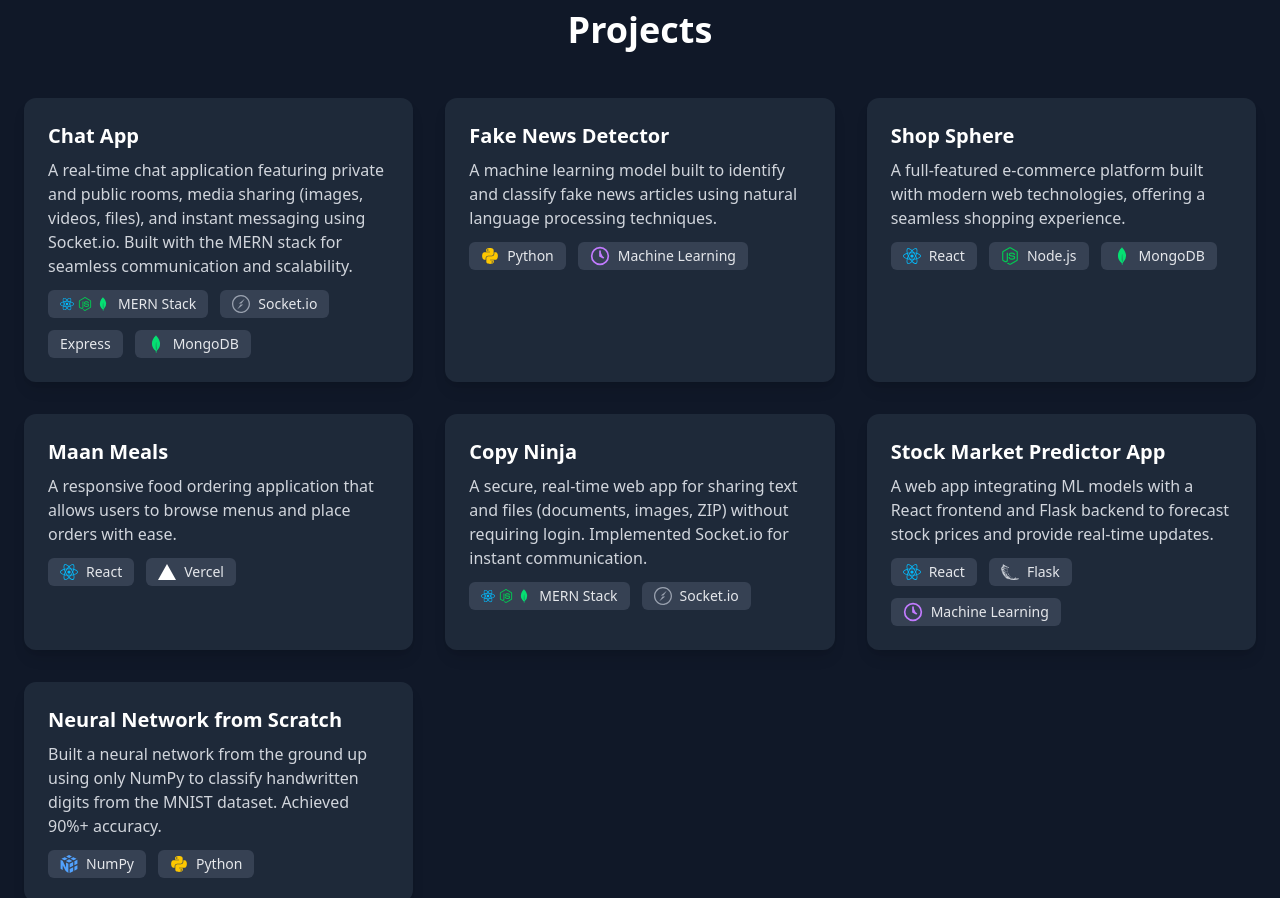
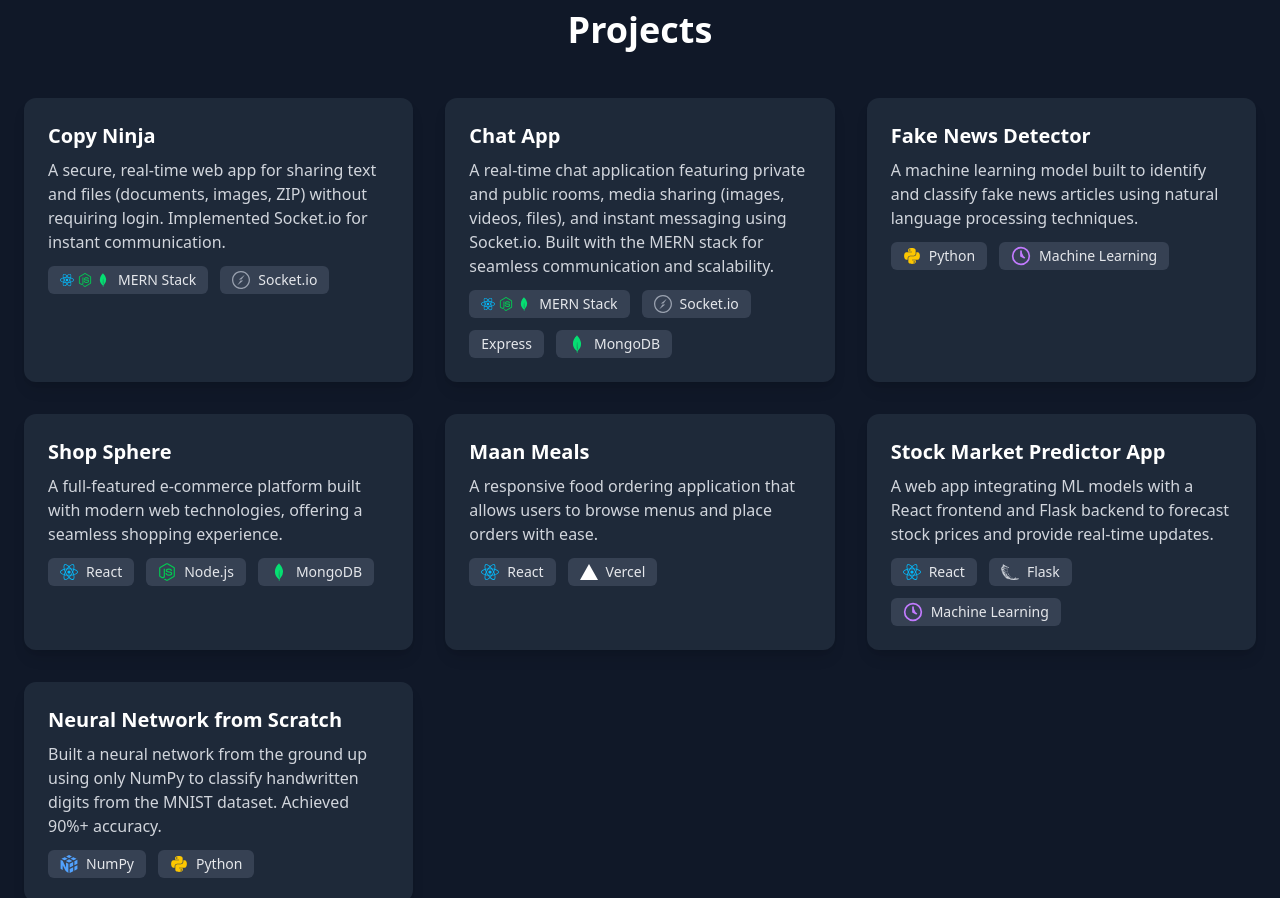
Before and after one commit to Ayushmaan218/portfolio, a React (Vite) app: page / in a window 1280 px wide. Shown: the part 1940-2838 px from the top of the page. Built offline with nearby package versions, Linux system fonts and the light colour scheme.

Commit message:
Update App.jsx

```diff
--- a/src/App.jsx
+++ b/src/App.jsx
@@ -422,11 +422,11 @@ const techIcons = {
 
 const Projects = () => {
     const projectData = [
+        { title: "Copy Ninja", description: "A secure, real-time web app for sharing text and files (documents, images, ZIP) without requiring login. Implemented Socket.io for instant communication.", link: "https://copy-ninja-io.onrender.com/", technologies: ["MERN Stack", "Socket.io"] },
         { title: "Chat App", description: "A real-time chat application featuring private and public rooms, media sharing (images, videos, files), and instant messaging using Socket.io. Built with the MERN stack for seamless communication and scalability.", link: "https://fullstack-chat-app-5uog.onrender.com/", technologies: ["MERN Stack", "Socket.io", "Express", "MongoDB"] },
         { title: "Fake News Detector", description: "A machine learning model built to identify and classify fake news articles using natural language processing techniques.", link: "https://fakenewsfrontend.onrender.com/", technologies: ["Python", "Machine Learning"] },
         { title: "Shop Sphere", description: "A full-featured e-commerce platform built with modern web technologies, offering a seamless shopping experience.", link: "https://shop-sphere-iota-beryl.vercel.app/", technologies: ["React", "Node.js", "MongoDB"] },
         { title: "Maan Meals", description: "A responsive food ordering application that allows users to browse menus and place orders with ease.", link: "https://maan-meals.vercel.app/", technologies: ["React", "Vercel"] },
-        { title: "Copy Ninja", description: "A secure, real-time web app for sharing text and files (documents, images, ZIP) without requiring login. Implemented Socket.io for instant communication.", link: "https://copy-ninja-io.onrender.com/", technologies: ["MERN Stack", "Socket.io"] },
         { title: "Stock Market Predictor App", description: "A web app integrating ML models with a React frontend and Flask backend to forecast stock prices and provide real-time updates.", link: "https://github.com/Ayushmaan218/stockMarketApp", technologies: ["React", "Flask", "Machine Learning"] },
         { title: "Neural Network from Scratch", description: "Built a neural network from the ground up using only NumPy to classify handwritten digits from the MNIST dataset. Achieved 90%+ accuracy.", link: "https://github.com/Ayushmaan218/NeuralNetworkFromscratch", technologies: ["NumPy", "Python"] },
     ];
```
